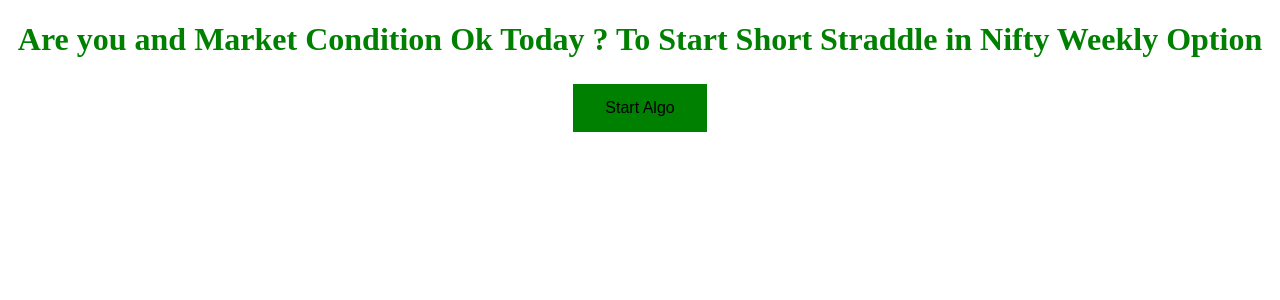
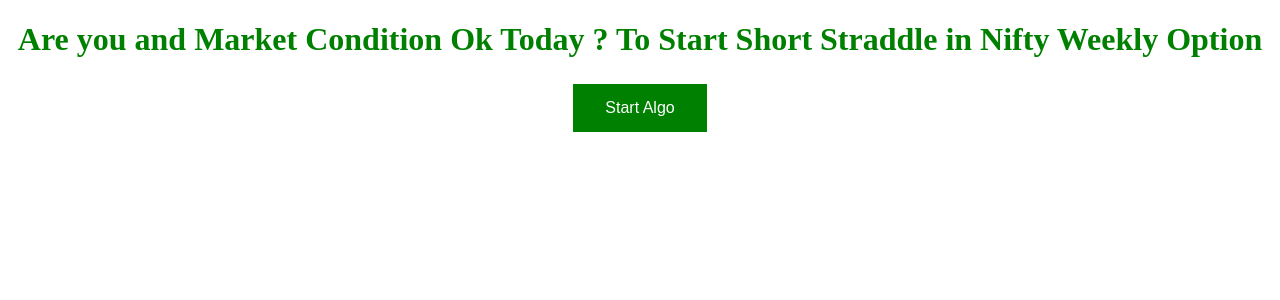
Before and after one commit to webclinic017/AlgoZerodha, a Flask app: template src/templates/index_loggedin.html in a window 1280 px wide. Shown: the top 300 px of the page. Run offline with Flask 2, Linux system fonts and the light colour scheme; the template is opened without the code that fills it, so the values that code supplies are empty; parts of the project's set-up code (start-up, migrations or seed data) failed here and were passed over.

Commit message:
Update index_loggedin.html

```diff
--- a/src/templates/index_loggedin.html
+++ b/src/templates/index_loggedin.html
@@ -46,7 +46,7 @@
 <body>
   <h1 style="color: green" class="center">Are you and Market Condition Ok Today ? To Start Short Straddle in Nifty Weekly Option </h1>
   <div class="center">
-    <button class="button" onClick="startAlgo()">
+    <button class="button" style="color: white" onClick="startAlgo()">
       Start Algo
     </button>
   </div>
```
